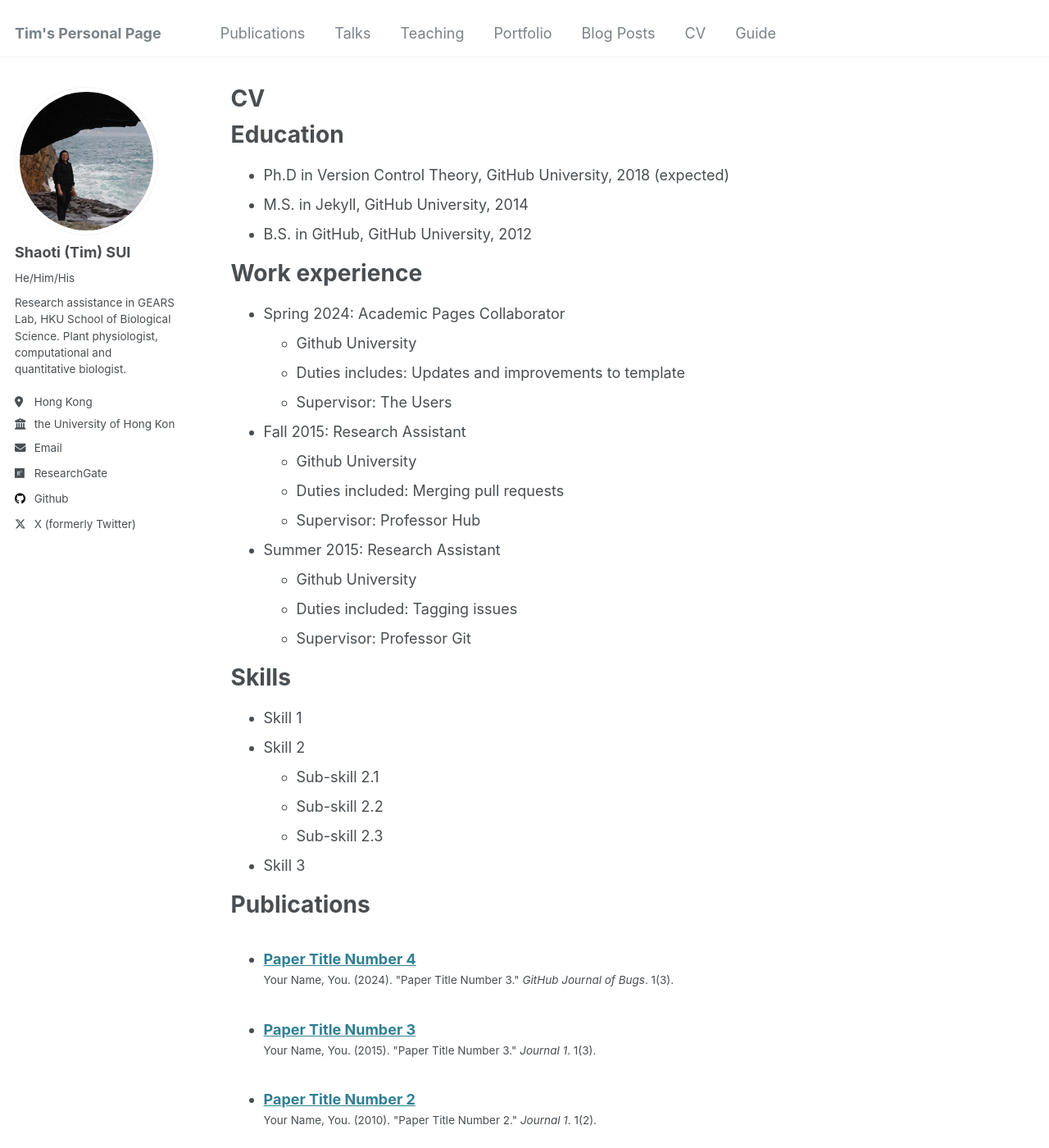
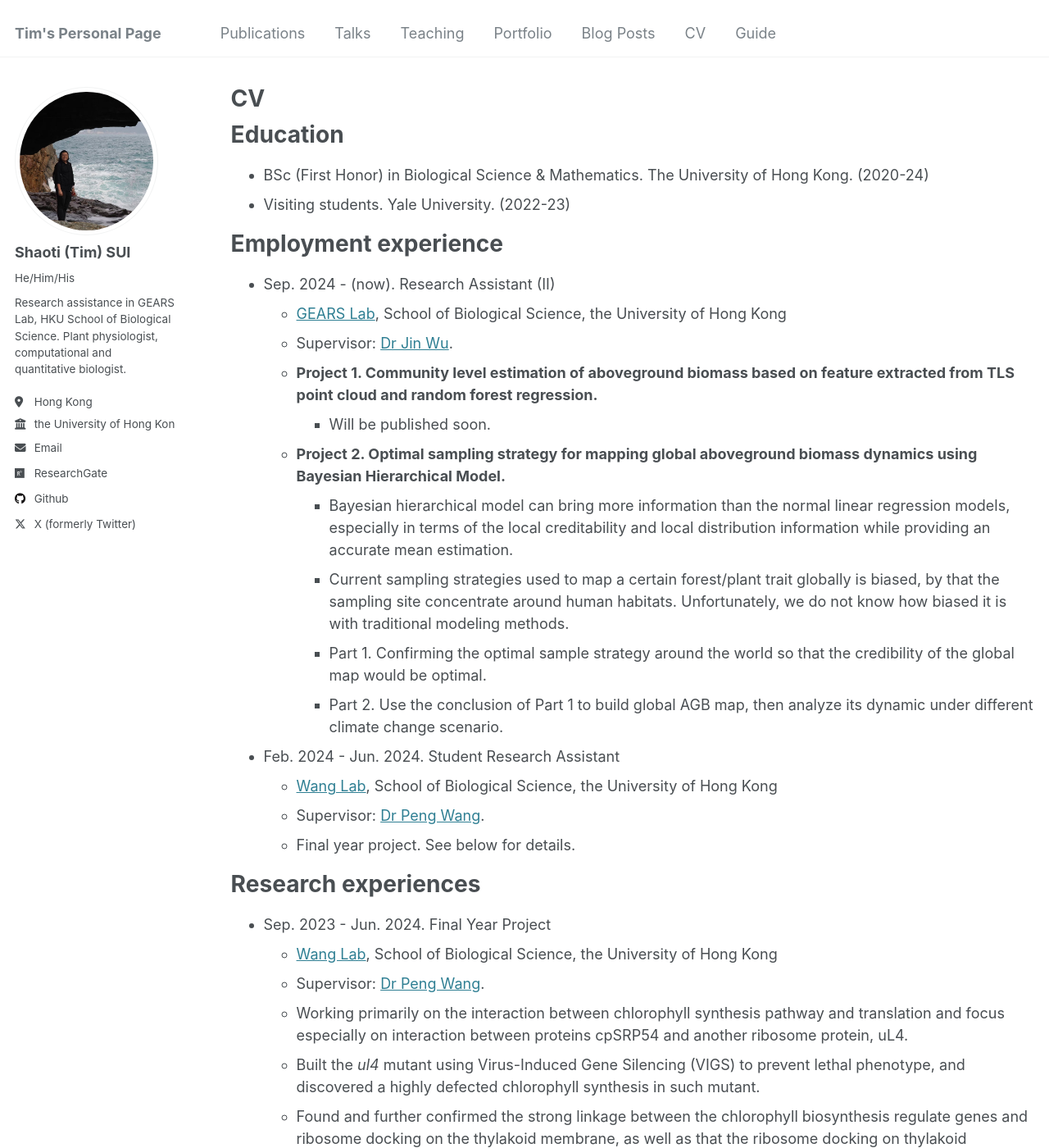
Before and after one commit to timplanta/timplanta.github.io, a Jekyll site: the page built from _pages/cv.md, in a window 1280 px wide and 1400 px high. Shown: the whole window at 82% size. Built offline with Jekyll 4.4.1, drawn with Linux system fonts in a browser that asks for light colours; some of the changed text lies outside the part shown.

Commit message:
Update cv.md

```diff
--- a/_pages/cv.md
+++ b/_pages/cv.md
@@ -11,35 +11,59 @@ redirect_from:
 
 Education
 ======
-* Ph.D in Version Control Theory, GitHub University, 2018 (expected)
-* M.S. in Jekyll, GitHub University, 2014
-* B.S. in GitHub, GitHub University, 2012
+* BSc (First Honor) in Biological Science & Mathematics. The University of Hong Kong. (2020-24)
+* Visiting students. Yale University. (2022-23)
 
-Work experience
+Employment experience
 ======
-* Spring 2024: Academic Pages Collaborator
-  * Github University
-  * Duties includes: Updates and improvements to template
-  * Supervisor: The Users
+* Sep. 2024 - (now). Research Assistant (II)
+  * [GEARS Lab](https://wu-jin.weebly.com/), School of Biological Science, the University of Hong Kong
+  * Supervisor: [Dr Jin Wu](https://www.scifac.hku.hk/people/wu-jin).
+  * **Project 1. Community level estimation of aboveground biomass based on feature extracted from TLS point cloud and random forest regression.**
+    * Will be published soon.
+  * **Project 2. Optimal sampling strategy for mapping global aboveground biomass dynamics using Bayesian Hierarchical Model.**
+    * Bayesian hierarchical model can bring more information than the normal linear regression models, especially in terms of the local creditability and local distribution information while providing an accurate mean estimation.
+    * Current sampling strategies used to map a certain forest/plant trait globally is biased, by that the sampling site concentrate around human habitats. Unfortunately, we do not know how biased it is with traditional modeling methods.
+    * Part 1. Confirming the optimal sample strategy around the world so that the credibility of the global map would be optimal.
+    * Part 2. Use the conclusion of Part 1 to build global AGB map, then analyze its dynamic under different climate change scenario.
 
-* Fall 2015: Research Assistant
-  * Github University
-  * Duties included: Merging pull requests
-  * Supervisor: Professor Hub
+* Feb. 2024 - Jun. 2024. Student Research Assistant
+  * [Wang Lab](https://wanglaboratory.mystrikingly.com/?lang=EN), School of Biological Science, the University of Hong Kong
+  * Supervisor: [Dr Peng Wang](https://www.scifac.hku.hk/people/wang-peng).
+  * Final year project. See below for details.
 
-* Summer 2015: Research Assistant
-  * Github University
-  * Duties included: Tagging issues
-  * Supervisor: Professor Git
+Research experiences
+======
+* Sep. 2023 - Jun. 2024. Final Year Project
+  * [Wang Lab](https://wanglaboratory.mystrikingly.com/?lang=EN), School of Biological Science, the University of Hong Kong
+  * Supervisor: [Dr Peng Wang](https://www.scifac.hku.hk/people/wang-peng).
+  * Working primarily on the interaction between chlorophyll synthesis pathway and translation and focus especially on interaction between proteins cpSRP54 and another ribosome protein, uL4.
+  * Built the *ul4* mutant using Virus-Induced Gene Silencing (VIGS) to prevent lethal phenotype, and discovered a highly defected chlorophyll synthesis in such mutant.
+  * Found and further confirmed the strong linkage between the chlorophyll biosynthesis regulate genes and ribosome docking on the thylakoid membrane, as well as that the ribosome docking on thylakoid membrane is triggered by light.
+
+* Dec. 2022 - Aug. 2023. Undergraduate researcher.
+  * [Gendron Lab](https://gendronlab.yale.edu/) at Department of Molecular, Cellular and Development Biology, Yale University.
+  * Supervisor: [Prof Josh Gendron](https://mcdb.yale.edu/people/joshua-gendron).
+  * Working on a new project of computationally analyze the mechanisms of Arabidopsis (metabolic daylength measurement system)[https://www.sciencedirect.com/science/article/pii/S1534580721005992]. Modeling the system using a linear time-invariant model.
+
+* Jan. 2022 - Aug. 2022. Summer Research Fellowship.
+  * Supervisor： Dr. Clive Lo.
+  * Help in the current project of enzyme regulations in the tricin biosynthetic pathways. Taking care of plants (including sorghum and rice).
+
+* Jun. 2021 - Aug. 2021. Summer Research Fellowship.
+  * Supervisor: Prof. Wallace Lim.
+  * Work on the topic of using biosensors to monitor in planta regulation of pyruvate in plant cell under light. Helped in transforming the pyruvate detecting florescent sensor into the Arabidopsis.
 
 Skills
 ======
-* Skill 1
-* Skill 2
-  * Sub-skill 2.1
-  * Sub-skill 2.2
-  * Sub-skill 2.3
-* Skill 3
+* MATLAB (Proficient). Frequently used functions:
+  * ODE/Dynamical system simulation.
+  * Statistical Learning Toolbox (random forest, boosting, lasso/elastic net)
+  * Image Analysis Toolbox (analyzing binary images)
+  * Systems Identification Toolbox (LTI system modeling)
+* R programming (Capable)
+* LaTeX (Proficient).
+* GraphPad Prism (Capable)
 
 Publications
 ======
```
Also changed, not shown: other parts of _pages/cv.md (+0 -4 lines).
